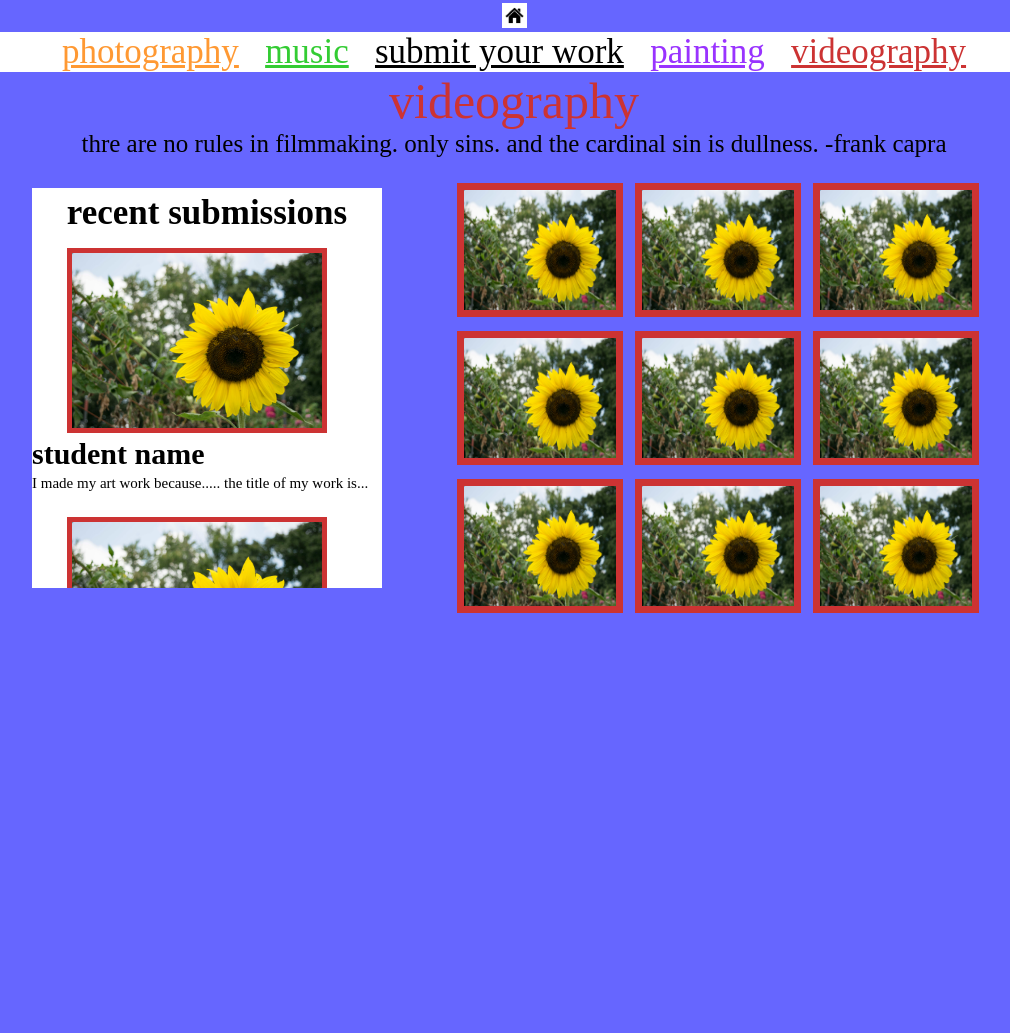
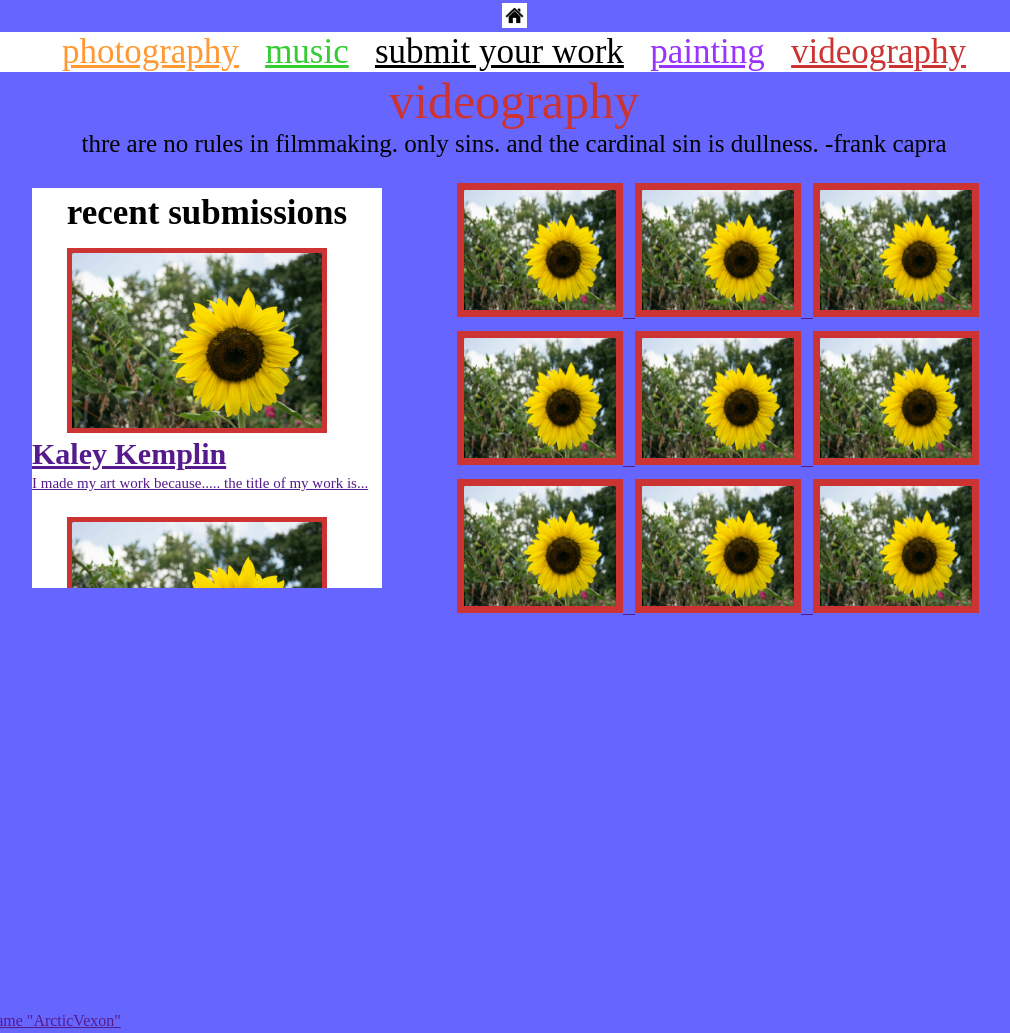
Before and after one commit to U-Kentucky-Art/final-project-group-one, a plain HTML site: page videography.html in a window 1280 px wide. Shown: the part 117-1150 px from the top of the page, without its empty margins (126-1136 px from the left). Drawn offline with Linux system fonts and the light colour scheme; a script that the page names is missing.

Commit message:
link added to image

```diff
--- a/videography.html
+++ b/videography.html
@@ -38,10 +38,10 @@
     <p1>thre are no rules in filmmaking. only sins. and the cardinal sin is dullness. -frank capra</p1>
 </center>
 <div class="left1">
-<div style="height: 400px; width: 350px; border:0px solid #ccc;overflow-x: hidden"; class="weekly_submissions">
+<div style="height: 400px; width: 350px; border:0px solid #ccc;overflow-x: hidden"; class="weekly_submissions"></a>
   <h3>recent submissions</h3>
-  <img src="practice.jpg" width="250px" height="175px"; class="weekly_img1"; style="border: 5px solid #CC3333">
-  <h2>student name</h2>
+  <a href=""><img src="practice.jpg" width="250px" height="175px"; class="weekly_img1"; style="border: 5px solid #CC3333">
+  <h2>Kaley Kemplin</h2>
   <p>I made my art work because..... the title of my work is...</p>
   <img src="practice.jpg" width="250px" height="175px"; class="weekly_img1"; style="border: 5px solid #CC3333">
   <h2>student name</h2>
@@ -79,5 +79,6 @@
   <img src="practice.jpg" width="152px" height="120px"; style="border: 7px solid #CC3333">
 </div>
 </div>
+git config --user.name "ArcticVexon"
   </body>
 </html>
```
